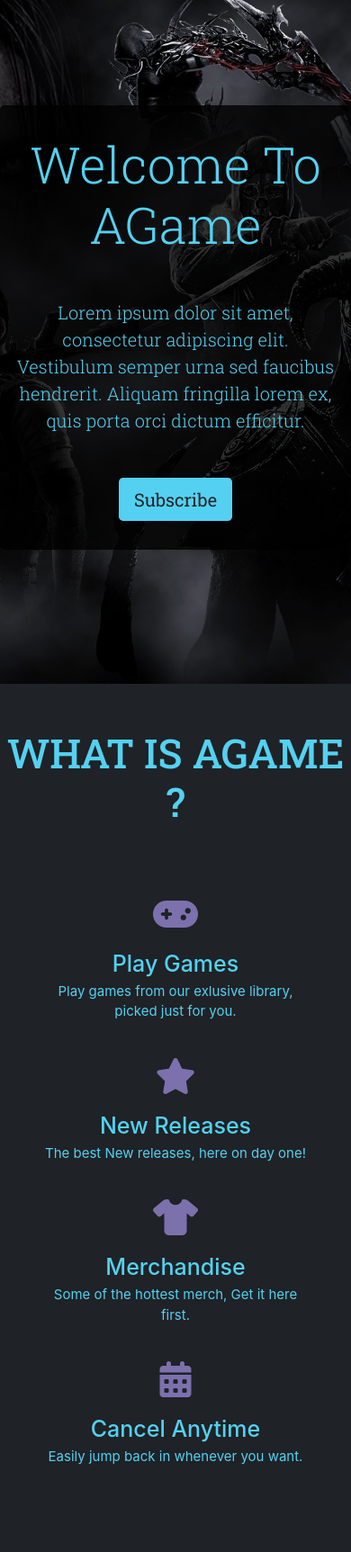
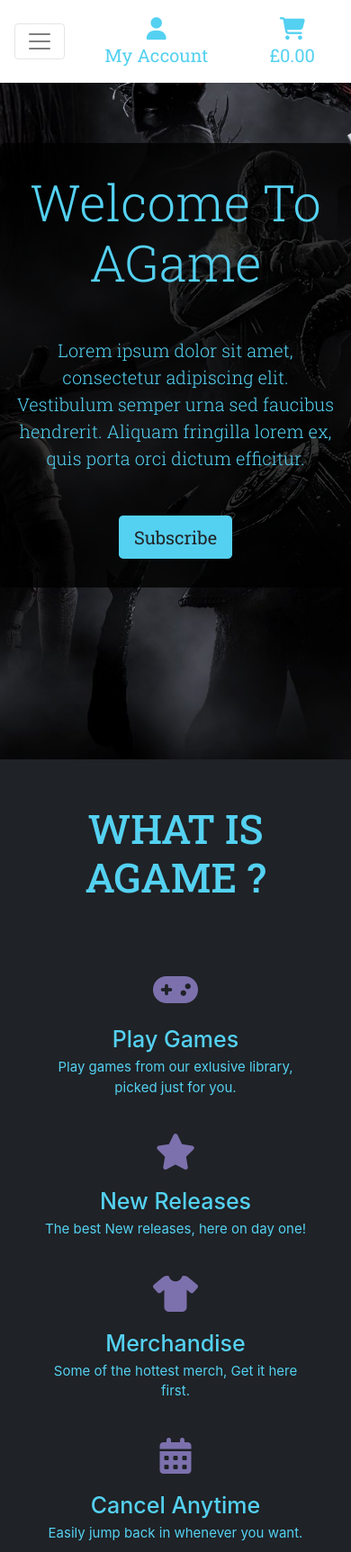
Before and after one commit to djacura/AGame, a Django app: page / in a window 390 px wide. Shown: the top 1725 px of the page at 90% size. Run offline with Django 3.2, Linux system fonts and the light colour scheme; the visitor is signed in with stand-in values (Sample User, id 1); some libraries are stand-ins or nearby versions.

Commit message:
added main-nav and mobile header nav

```diff
--- a/home/templates/home/index.html
+++ b/home/templates/home/index.html
@@ -12,7 +12,7 @@
 {% block content %}
     <div class="main-image row">
         <div class="row vertical-center mx-auto">
-            <div class="col-lg-6 mx-auto">
+            <div class="col-lg-8 mx-auto">
                 <div class="jumbotron text-center">
                     <h1 class="display-4">Welcome To AGame</h1>
                     <hr class="my-4">
@@ -26,7 +26,7 @@
     </div>
     <div class="row">
         <div class="about-agame-background col-12">
-            <h2 class="about-agame d-md-block">What Is AGame ?</h2>
+            <h2 class="about-agame px-2">What Is AGame ?</h2>
             <div class="row about-section">
                 <div class="col-12 col-md-3 text-center about-box">
                     <i class="fas fa-gamepad about-icon"></i>
@@ -53,7 +53,7 @@
     </div>
     <div>
         <div class="carousel-style d-none d-md-block row">
-            <h2 class="about-agame">Play These Amazing Games <i class="fas fa-arrow-down about-icon"></i></h2>
+            <h2 class="about-agame px-2">Play These Amazing Games <i class="fas fa-arrow-down about-icon"></i></h2>
             <div id="carouselExampleIndicators" class="carousel slide" data-ride="carousel">
                 <ol class="carousel-indicators">
                     <li data-target="#carouselExampleIndicators" data-slide-to="0" class="active"></li>
--- a/static/css/base.css
+++ b/static/css/base.css
@@ -16,7 +16,7 @@ html {
 .main-image {
     background: url('/media/Background_image_home.jpg') no-repeat center center fixed;
     background-size: cover;
-    height: 90vh;
+    height: 100vh;
 }
 
 .nav-link {
--- a/templates/base.html
+++ b/templates/base.html
@@ -78,7 +78,7 @@
                         </div>
                     </li>
                     <li class="list-inline-item">
-                        <a class="{% if grand_total %}text-info font-weight-bold{% else %}text-black{% endif %} nav-link" href="">
+                        <a class="nav-link" href="">
                             <div class="text-center">
                                 <div><i class="fas fa-shopping-cart fa-lg"></i></div>
                                 <p class="my-0">
@@ -93,6 +93,15 @@
                     </li>
                 </ul>
             </div>
+        </div>
+        <div class="row bg-white d-block d-lg-none">
+            <nav class="navbar navbar-expand-lg navbar-light w-100">
+                <button class="navbar-toggler" type="button" data-toggle="collapse" data-target="#main-nav" aria-controls="main-nav" aria-expanded="false" aria-label="Toggle navigation">
+                    <span class="navbar-toggler-icon"></span>
+                </button>
+                {% include 'includes/mobile-top-header.html' %}
+                {% include 'includes/main-nav.html' %}
+            </nav>
         </div>
     </header>
 
--- /dev/null
+++ b/templates/includes/main-nav.html
@@ -0,0 +1,13 @@
+<div class="collapse navbar-collapse" id="main-nav">
+    <ul class="navbar-nav w-auto mx-auto">
+        <li class="nav-item dropdown">
+            <a class="nav-link main-link" href="#">Home</a>
+        </li>
+        <li class="nav-item dropdown">
+            <a class="nav-link main-link" href="#">Merchandise</a>
+        </li>
+        <li class="nav-item dropdown">
+            <a class="nav-link main-link" href="#">Games</a>
+        </li>
+    </ul>
+</div>
--- /dev/null
+++ b/templates/includes/mobile-top-header.html
@@ -0,0 +1,34 @@
+<li class="list-inline-item dropdown">
+    <a class="text-black nav-link d-block d-lg-none" href="#" id="user-options" data-toggle="dropdown" aria-haspopup="true" aria-expanded="false">
+        <div class="text-center">
+            <div><i class="fas fa-user fa-lg"></i></div>
+            <p class="my-0">My Account</p>
+        </div>
+    </a>
+    <div class="dropdown-menu border-0" aria-labelledby="user-options">
+        {% if request.user.is_authenticated %}
+            {% if request.user.is_superuser %}
+                <a href="{% url 'account_logout' %}" class="dropdown-item">Product Management</a>
+            {% endif %}
+            <a href="#" class="dropdown-item">My Profile</a>
+            <a href="{% url 'account_logout' %}" class="dropdown-item">Logout</a>
+        {% else %}
+            <a href="{% url 'account_signup' %}" class="dropdown-item">Register</a>
+            <a href="{% url 'account_login' %}" class="dropdown-item">Login</a>
+        {% endif %}
+    </div>
+</li>
+<li class="list-inline-item">
+    <a class="nav-link d-block d-lg-none" href="">
+        <div class="text-center">
+            <div><i class="fas fa-shopping-cart fa-lg"></i></div>
+            <p class="my-0">
+                {% if grand_total %}
+                    £{{ grand_total|floatformat:2 }}
+                {% else %}
+                    £0.00
+                {% endif %}
+            </p>
+        </div>
+    </a>
+</li>
```
